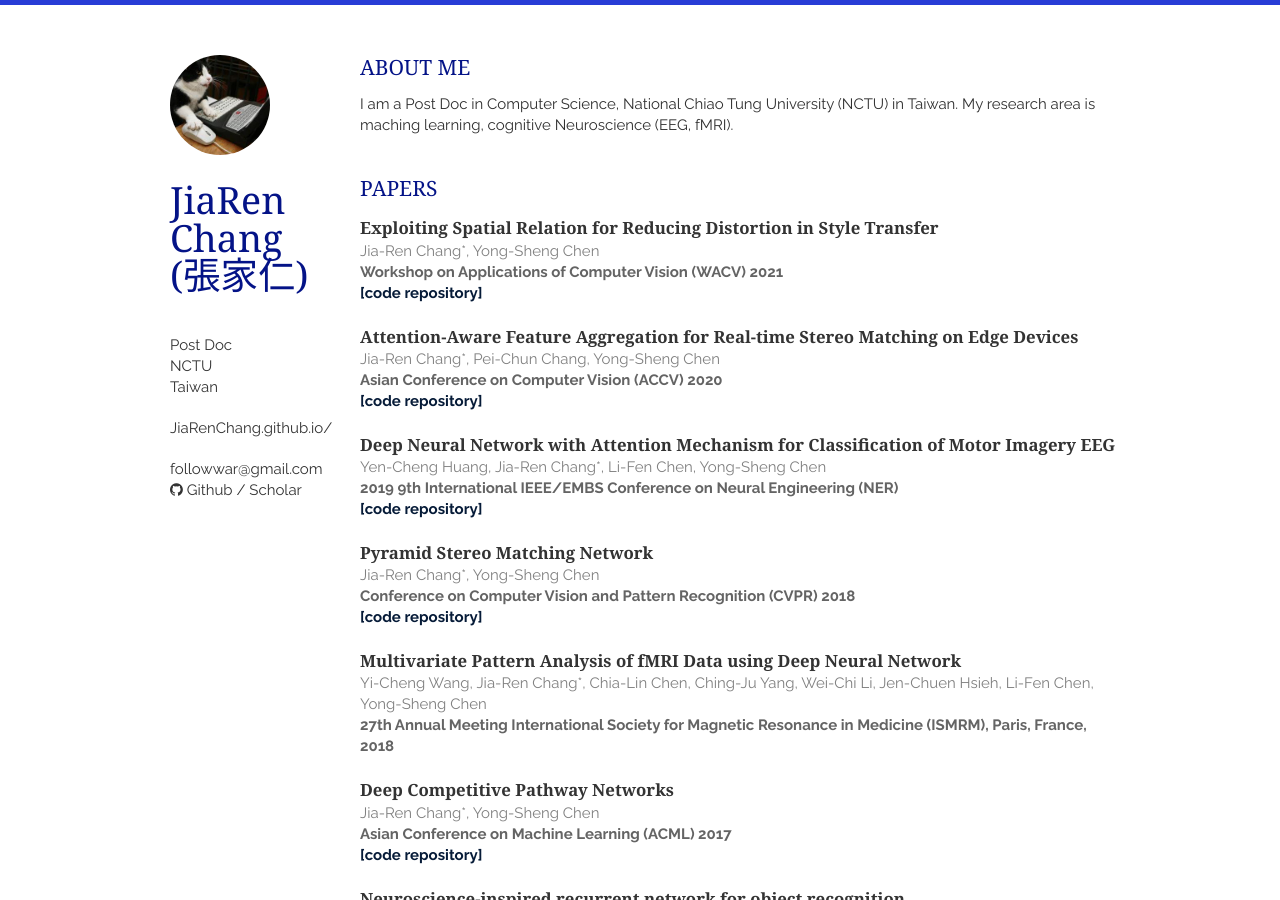
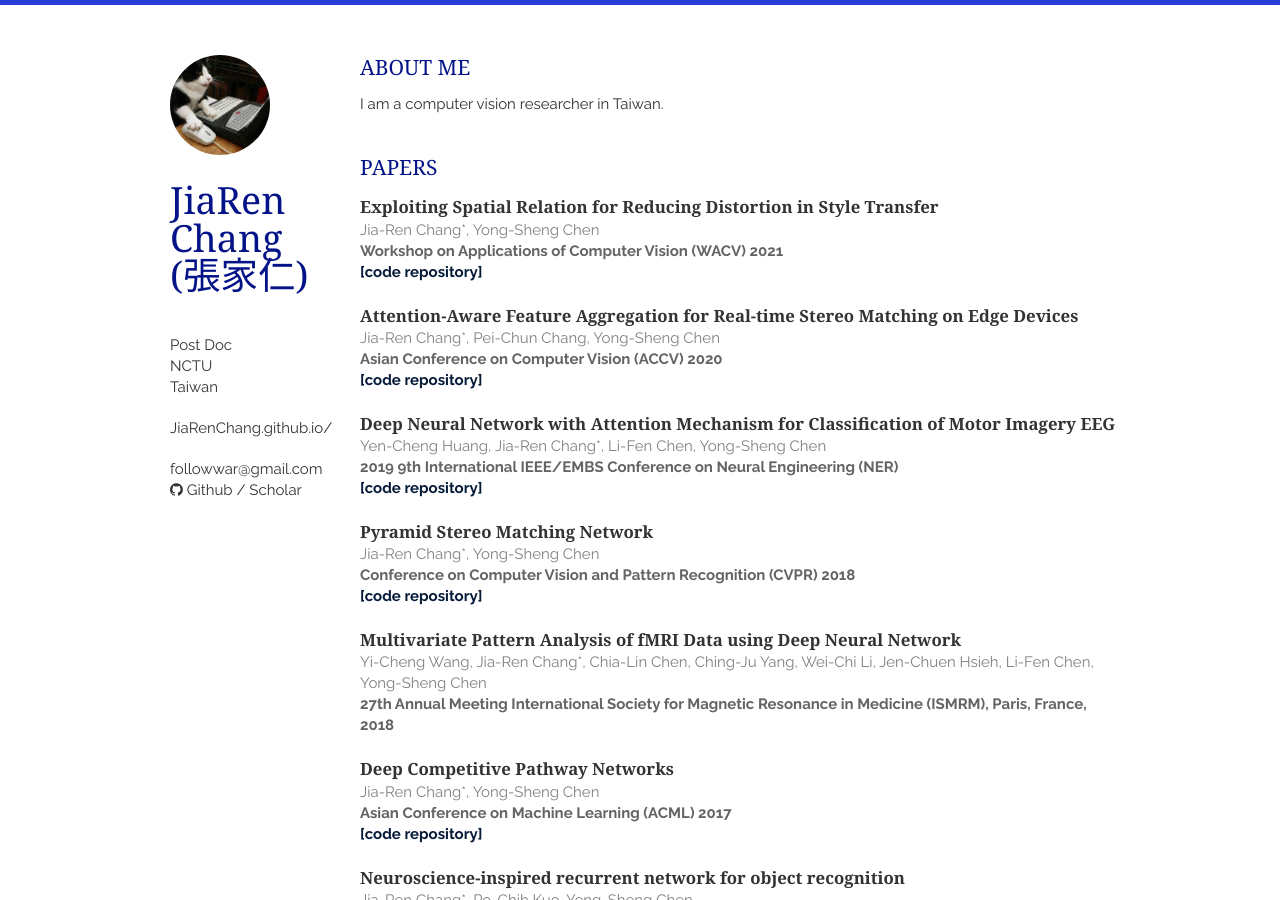
Before and after one commit to JiaRenChang/JiaRenChang.github.io, a Jekyll site: the page built from index.html, in a window 1280 px wide and 900 px high. Built offline with Jekyll 4.4.1, drawn with Linux system fonts in a browser that asks for light colours; nearby versions of some CDN libraries; the list of posts is cut into pages by our own code; a style sheet for code colours, icons or effects is not loaded.

Commit message:
Update aboutme.html

```diff
--- a/_includes/aboutme.html
+++ b/_includes/aboutme.html
@@ -1,7 +1,6 @@
 <section class="thirteen columns">
     <h1>About Me</h1>
     <article>
-        <p> I am a Post Doc in Computer Science, National Chiao Tung University (NCTU) in Taiwan.
-            My research area is maching learning, cognitive Neuroscience (EEG, fMRI).</p>
+        <p> I am a computer vision researcher in Taiwan.</p>
     </article>
 </section>
```
